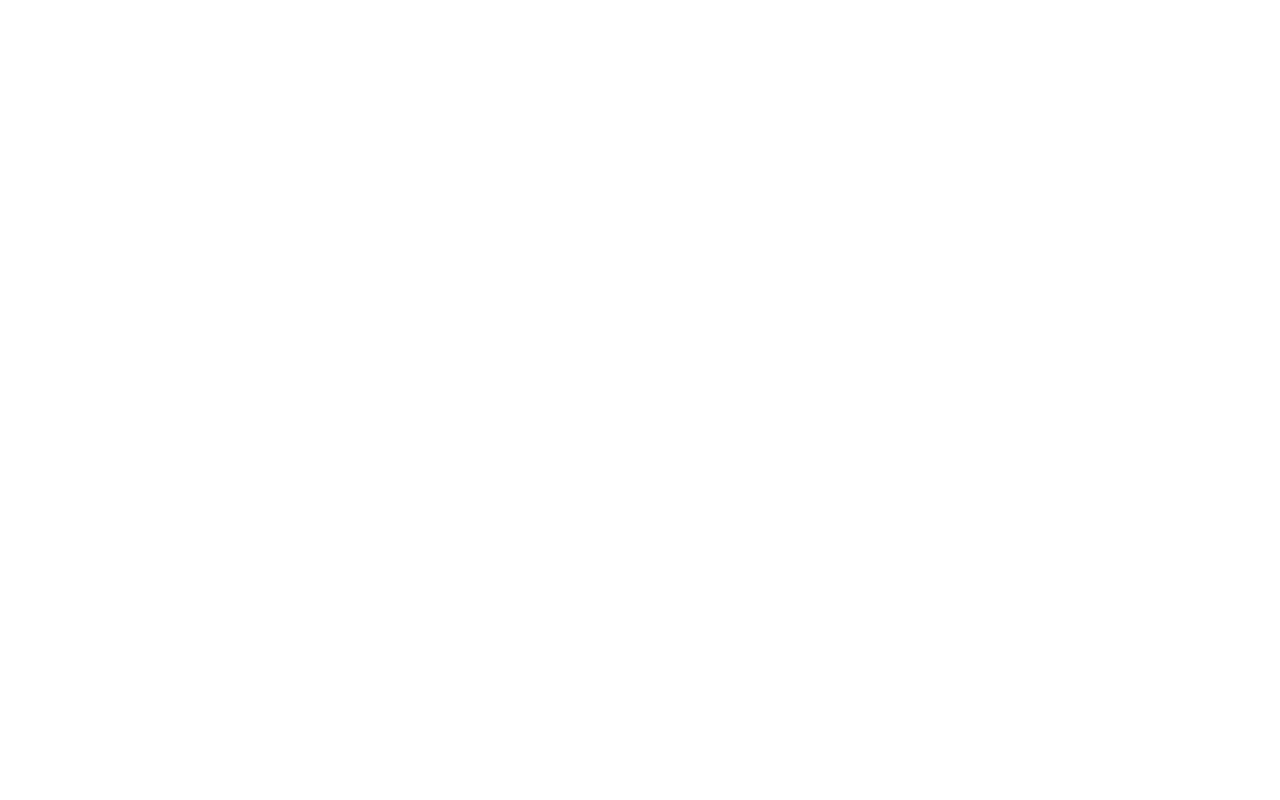
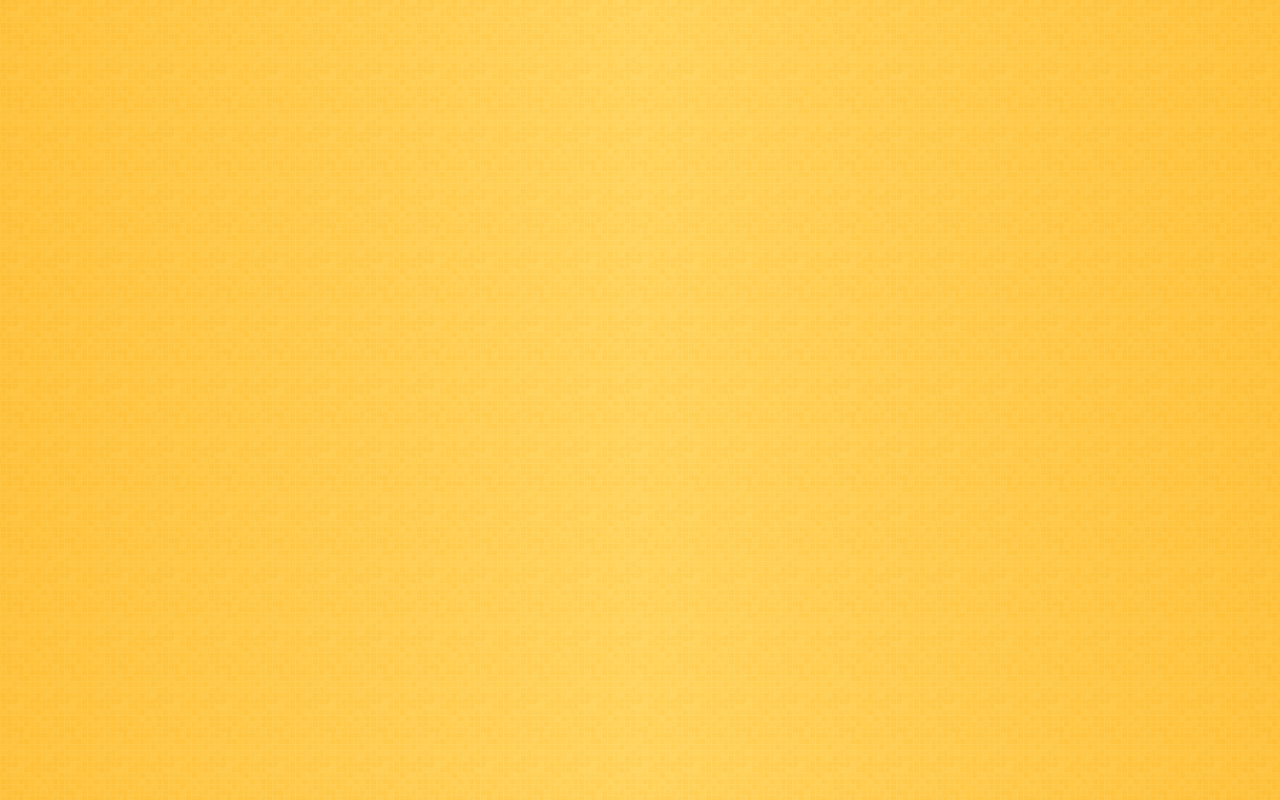
Before and after one commit to Krypted-Education/krypted-landing-page, a website built with webpack: page html/index.html in a window 1280 px wide. Built offline with nearby package versions, Linux system fonts and the light colour scheme.

Commit message:
add background img

```diff
--- a/html/assets/sass/base.sass
+++ b/html/assets/sass/base.sass
@@ -3,3 +3,24 @@
 
 body
     font-family: 'Montserrat', sans-serif
+
+#home
+    width: 100%
+    height: 100vh
+    background-image: url('../img/bg-pattern.png')
+    background-repeat: repeat
+    filter: progid:DXImageTransform.Microsoft.gradient( startColorstr='#fca80c', endColorstr='#fca80c',GradientType=1)
+    &:after
+        width: 100%
+        height: 100%
+        display: block
+        z-index: 1
+        content: ' '
+        opacity: 0.4
+        position: absolute
+        top: 0
+        left: 0
+        background: #fca80c
+        background: -moz-linear-gradient(left, #fca80c 0%, #ffd25b 50%, #fca80c 100%)
+        background: -webkit-linear-gradient(left, #fca80c 0%,#ffd25b 50%,#fca80c 100%)
+        background: linear-gradient(to right, #fca80c 0%,#ffd25b 50%,#fca80c 100%)
--- a/html/index.html
+++ b/html/index.html
@@ -13,7 +13,9 @@
 
 <body>
     <div id="krypted">
+        <div id="home">
 
+        </div>
     </div>
     <script src="https://code.jquery.com/jquery-3.3.1.slim.min.js" integrity="sha384-q8i/X+965DzO0rT7abK41JStQIAqVgRVzpbzo5smXKp4YfRvH+8abtTE1Pi6jizo"
         crossorigin="anonymous"></script>
```
Also changed, not shown: html/assets/dist/base.css, html/assets/img/bg-pattern.png (added), 1 other file.
